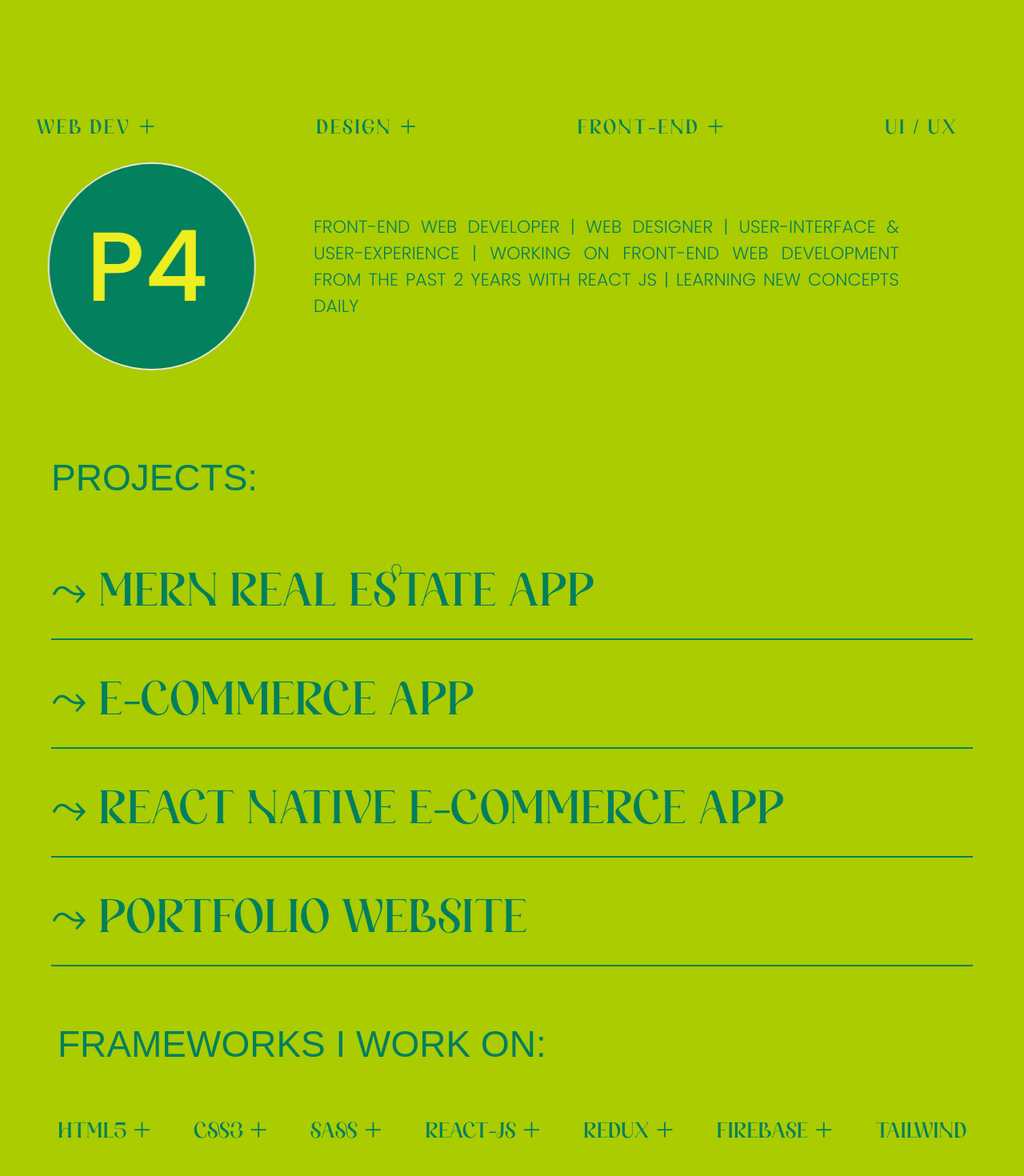
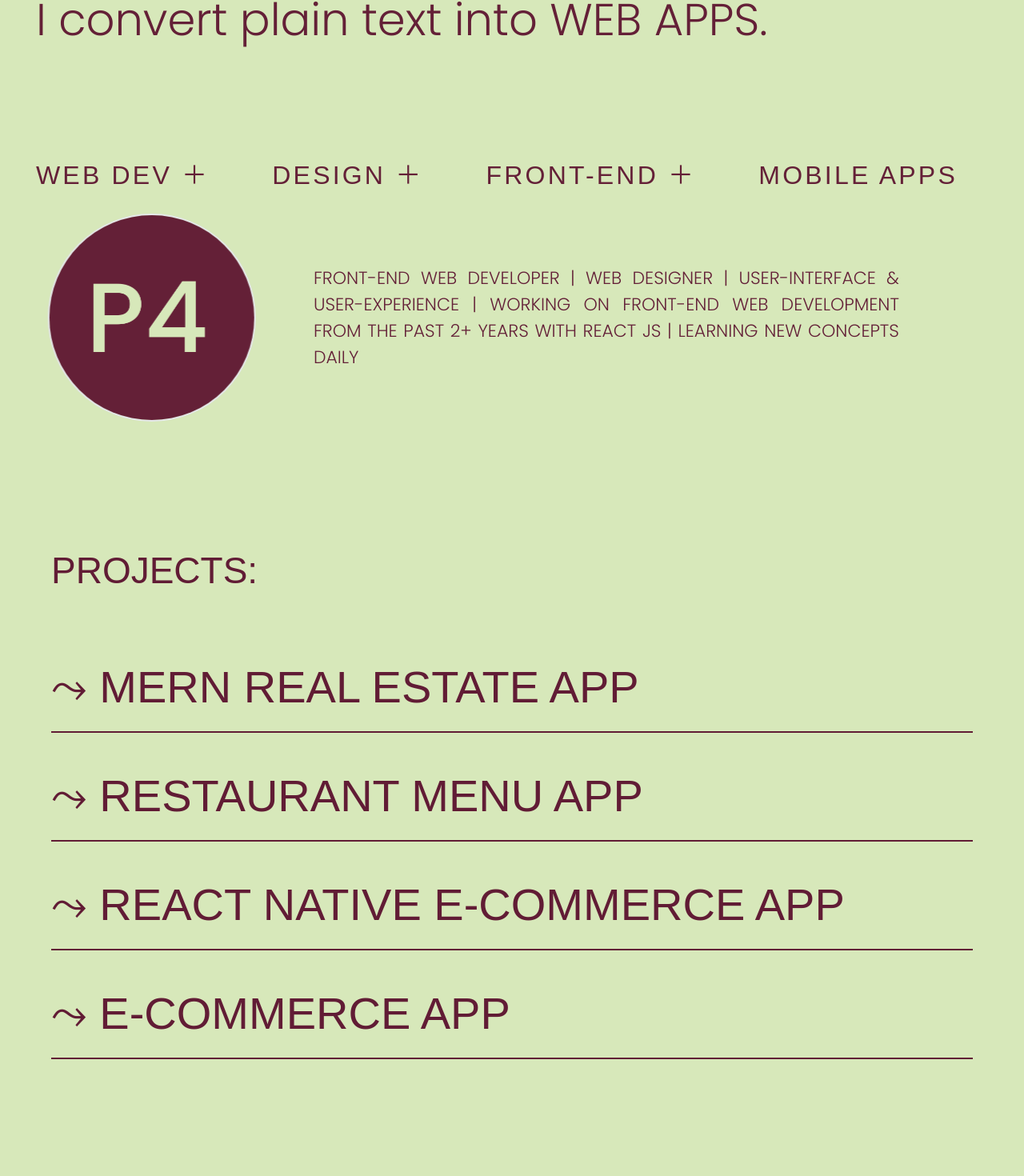
Before and after one commit to pr4th4meshh/p4-portfolio, a React (Vite) app: page / in a window 1280 px wide. Shown: the part 437-1907 px from the top of the page at 80% size. Built offline with nearby package versions, Linux system fonts and the light colour scheme.

Commit message:
Refactor: changed theme colors & added new project

```diff
--- a/src/components/About.jsx
+++ b/src/components/About.jsx
@@ -3,12 +3,12 @@ import styles from "../style"
 import about from "../assets/P4.png"
 
 const style = {
-  sec: `bg-[#AACC00] xxs:h-[470px] sm:pt-[80px] xs:h-[500px] h-[500px] ${styles.paddingY}`,
-  ul: `animate__animated animate__fadeInLeft animate__slower flex sm:${styles.flexCenter} ss:flex-row flex-col sm:text-[24px] text-[30px] ss:text-[28px] xs:text-[35px] xxs:text-[20px] xxs:tracking-widest text-[#007F5F] justify-between`,
+  sec: `bg-[#D7E8BA] ${styles.paddingY}`,
+  ul: `animate__animated animate__fadeInLeft animate__slower flex sm:${styles.flexCenter} ss:flex-row flex-col sm:text-[32px] text-[30px] ss:text-[28px] xs:text-[35px] xxs:text-[20px] xxs:tracking-widest text-[#611C35] justify-between`,
   h3: `font-wilk`,
   imgD: `sm:h-[260px] sm:w-[260px] h-[110px] w-[110px]  rounded-full border-2 animate__animated animate__fadeInLeft animate__slower `,
   divS: `flex-1 xxs:pt-6 pb-6 lg:px-20 px-8 xs:px-4 xxs:px-[10px]`,
-  h2: ` animate__animated animate__fadeInLeft animate__slower sm:text-[22px] text-[52px] ss:text-[24px] xs:text-[16px] xxs:text-[14px] flex flex-wrap text-[#007F5F] xxs:text-center sm:text-justify `,
+  h2: ` animate__animated animate__fadeInLeft animate__slower sm:text-[22px] text-[52px] ss:text-[24px] xs:text-[16px] xxs:text-[14px] flex flex-wrap text-[#611C35] xxs:text-center sm:text-justify `,
 }
 
 const About = () => {
@@ -26,7 +26,7 @@ const About = () => {
             <h3 className={` ${style.h3} `}>FRONT-END ＋</h3>
           </li>
           <li>
-            <h3 className={` ${style.h3} `}>UI / UX</h3>
+            <h3 className={` ${style.h3} `}>MOBILE APPS</h3>
           </li>
         </ul>
       </div>
@@ -41,7 +41,7 @@ const About = () => {
           <h2 className={`${style.h2}`}>
             FRONT-END WEB DEVELOPER | WEB DESIGNER | USER-INTERFACE &
             USER-EXPERIENCE | WORKING ON FRONT-END WEB DEVELOPMENT FROM THE PAST
-            2 YEARS WITH REACT JS | LEARNING NEW CONCEPTS DAILY
+            2+ YEARS WITH REACT JS | LEARNING NEW CONCEPTS DAILY
           </h2>
         </div>
       </div>
--- a/src/components/Contact.jsx
+++ b/src/components/Contact.jsx
@@ -3,12 +3,12 @@ import styles from "../style"
 import { useState } from "react"
 
 const style = {
-  sec: `bg-[#AACC00] text-[#007F5F] h-[500px]`,
-  h1: `font-pop sm:text-[46px] text-[32px] ss:text-[26px] xs:text-[24px] xxs:text-[22px] text-[#007F5F] pb-4`,
+  sec: `bg-[#D7E8BA] text-[#611C35] ${styles.paddingY}`,
+  h1: `font-pop sm:text-[46px] text-[32px] ss:text-[26px] xs:text-[24px] xxs:text-[22px] text-[#611C35] pb-4`,
   form: `py-2 rounded-lg`,
   label: `block font-medium mb-2`,
-  input: `form-input rounded-md w-full py-2 px-3  leading-5 bg-[#007F5F] text-[#AACC00] placeholder-[#AACC00] `,
-  button: `bg-[#007F5F] text-[#AACC00] py-2 px-4 rounded-md mt-3`,
+  input: `form-input rounded-md w-full py-2 px-3  leading-5 bg-[#611C35] text-[#D7E8BA] placeholder-[#D7E8BA] `,
+  button: `bg-[#611C35] text-[#D7E8BA] py-2 px-4 rounded-md mt-3`,
 }
 
 const Contact = () => {
--- a/src/components/Footer.jsx
+++ b/src/components/Footer.jsx
@@ -4,8 +4,8 @@ import { saveAs } from 'file-saver';
 import img from '../components/prathamesh-cv.pdf'
 
 const style = {
-  sec: ` xxs:h-[250px] sm:h-[200px] p-2 h-[200px] bg-[#AACC00] text-[#007F5F] `,
-  ul: ` ss:flex-row flex-col sm:text-[16px] md:text-[16px] text-[30px] ss:text-[16px] xs:text-[14px] xxs:text-[12px] text-[#007F5F] justify-evenly border-t-[1px] border-[#007F5F]`,
+  sec: ` xxs:h-[250px] sm:h-[200px] p-2 h-[200px] bg-[#D7E8BA] text-[#611C35] `,
+  ul: ` ss:flex-row flex-col sm:text-[16px] md:text-[16px] text-[30px] ss:text-[16px] xs:text-[14px] xxs:text-[12px] text-[#611C35] justify-evenly border-t-[1px] border-[#611C35]`,
   h3: `font-pop cursor-pointer xxs:text-[16px] `,
 }
 
@@ -18,7 +18,7 @@ const Footer = () => {
     <section className={` ${style.sec} `} >
       <ul className={` flex sm:${styles.flexCenter} ${styles.paddingY} ${style.ul} `}>
       <li>
-       <h3 className='font-pop p-3 xxs:text-[16px] ' >CREATED BY @PR4TH4MESHH</h3>
+       <h3 className='font-pop p-3 xxs:text-[16px] ' >DEVELOPED BY @PR4TH4MESHH</h3>
       </li>
       <li>
         <a href="mailto:prathameshasolkar17@gmail.com?subject=subject text">
--- a/src/components/Frameworks.jsx
+++ b/src/components/Frameworks.jsx
@@ -2,38 +2,38 @@ import React from "react"
 import styles from "../style"
 
 const style = {
-  sec: `bg-[#AACC00] ss:h-[300px] p-2 h-[400px]`,
-  h1: `font-pop  sm:text-[46px] text-[32px] ss:text-[26px] xs:text-[24px] xxs:text-[22px] text-[#007F5F] pb-14`,
+  sec: `bg-[#D7E8BA] px-2 ${styles.paddingY}`,
+  h1: `font-pop  sm:text-[46px] text-[32px] ss:text-[26px] xs:text-[24px] xxs:text-[22px] text-[#611C35] pb-14`,
   h3: `font-wilk`,
-  ul: `ss:flex-row flex-col sm:text-[18px] md:text-[26px] text-[30px] ss:text-[22px] xs:text-[20px] xxs:text-[20px] text-[#007F5F] justify-between`,
+  ul: `ss:flex-row flex-col sm:text-[18px] md:text-[32px] text-[30px] ss:text-[22px] xs:text-[20px] xxs:text-[20px] text-[#611C35] justify-between`,
 }
 
 const Frameworks = () => {
   return (
     <section className={`${style.sec}`} id="frameworks">
       <div className={`${styles.paddingX} `}>
-        <h1 className={` ${style.h1} `}>FRAMEWORKS I WORK ON:</h1>
+        <h1 className={` ${style.h1} `}>LANGUAGES & FRAMEWORKS:</h1>
         <ul className={` flex sm:${styles.flexCenter}  ${style.ul} `}>
           <li>
-            <h3 className={`${style.h3}`}>HTML5 ＋</h3>
+            <h3 className={`${style.h3}`}>HTML5/CSS3 ＋</h3>
           </li>
           <li>
-            <h3 className={`${style.h3}`}>CSS3 ＋</h3>
+            <h3 className={`${style.h3}`}>JAVASCRIPT ＋</h3>
           </li>
           <li>
-            <h3 className={`${style.h3}`}>SASS ＋</h3>
+            <h3 className={`${style.h3}`}>TYPESCRIPT ＋</h3>
           </li>
           <li>
-            <h3 className={`${style.h3}`}>REACT-JS ＋</h3>
+            <h3 className={`${style.h3}`}>REACT ＋</h3>
           </li>
           <li>
             <h3 className={`${style.h3}`}>REDUX ＋</h3>
           </li>
           <li>
-            <h3 className={`${style.h3}`}>FIREBASE ＋</h3>
+            <h3 className={`${style.h3}`}>TAILWIND ＋</h3>
           </li>
           <li>
-            <h3 className={`${style.h3}`}>TAILWIND </h3>
+            <h3 className={`${style.h3}`}>AND MORE.. </h3>
           </li>
         </ul>
       </div>
--- a/src/components/Hero.jsx
+++ b/src/components/Hero.jsx
@@ -2,10 +2,10 @@ import React from "react"
 import styles from "../style"
 
 const style = {
-  sec: `flex flex-col bg-[#AACC00] xxs:h-[500px]`,
+  sec: `flex flex-col bg-[#D7E8BA] pt-10 xxs:h-[60vh] xxs:justify-center xs:h-auto ${styles.paddingY}`,
   div: `pt-[50px] flex flex-col`,
-  h1: ` animate__animated animate__fadeInLeft animate__slower font-wilk sm:pt-[60px] text-[#007F5F] sm:text-[82px] text-[72px] ss:text-[56px] xs:text-[42px] xxs:text-[38px]`,
-  p: ` animate__animated animate__fadeInLeft animate__slower lg:[pb-0] sm:pb-[0px] sm:text-[56px] text-[52px] ss:text-[46px] xs:text-[40px] xxs:text-[32px] text-[#007F5F] `,
+  h1: ` animate__animated animate__fadeInLeft animate__slower font-wilk sm:pt-[60px] text-[#611C35] sm:text-[82px] text-[72px] ss:text-[56px] xs:text-[42px] xxs:text-[38px]`,
+  p: ` animate__animated animate__fadeInLeft animate__slower lg:[pb-0] sm:pb-[0px] sm:text-[56px] text-[52px] ss:text-[46px] xs:text-[40px] xxs:text-[32px] text-[#611C35] `,
 }
 
 const Hero = () => {
@@ -15,7 +15,7 @@ const Hero = () => {
         <h1 className={` ${style.h1} `}>
           PR4TH4MESHH'S <br /> PRTFLO//
         </h1>
-        <p className={` ${style.p} `}>I convert text into design.</p>
+        <p className={` ${style.p} `}>I convert plain text into WEB APPS.</p>
       </div>
     </section>
   )
--- a/src/components/LoadingScreen.jsx
+++ b/src/components/LoadingScreen.jsx
@@ -1,7 +1,7 @@
 import React from "react"
 
 const style = {
-  div: `bg-[#AACC00] h-[100vh] text-[#007F5F]`,
+  div: `bg-[#D7E8BA] h-[100vh] text-[#611C35]`,
   h1: `font-wilk sm:text-[86px] text-[72px] ss:text-[56px] xs:text-[42px] xxs:text-[36px] `,
   divS: `relative animate__animated animate__fadeIn animate__fadeIn animate__slower `,
 }
--- a/src/components/Navbar.jsx
+++ b/src/components/Navbar.jsx
@@ -4,8 +4,8 @@ import { navLinks } from '../constants'
 const style = {
   nav: `w-full flex py-6 justify-between items-center fixed backdrop-blur-2xl z-[999] animate__animated animate__fadeInDown animate__slower   `,
   ul: `list-none flex md:justify-end justify-center flex-1 px-6`,
-  li: `cursor-pointer mr-3 text-[#007F5F]`,
-  a: `ss:text-[14px] text-[10px] border-[1px] p-[7px] rounded-full border-[#007F5F] hover:bg-[#007f5f] hover:text-[#aacc00] ease-in duration-200`,
+  li: `cursor-pointer mr-3 text-[#611C35]`,
+  a: `ss:text-[14px] text-[10px] border-[1px] p-[7px] rounded-full border-[#611C35] hover:bg-[#611C35] hover:text-[#D7E8BA] ease-in duration-200`,
 }
 
 const Navbar = () => {
--- a/src/components/Projects.jsx
+++ b/src/components/Projects.jsx
@@ -2,10 +2,10 @@ import React from "react"
 import styles from "../style"
 
 const style = {
-  sec: ` xxs:h-[470px] xs:h-[700px] h-[100px] bg-[#AACC00] `,
-  ul: `sm:text-[56px] flex flex-col flex-wrap text-[52px] ss:text-[46px] xs:text-[40px] xxs:text-[26px] text-[#007F5F] xs:leading-[110px] leading-[50px]`,
-  h1m: `font-pop  sm:text-[46px] text-[32px] ss:text-[26px] xs:text-[24px] xxs:text-[22px] text-[#007F5F] pb-14`,
-  h1: `font-wilk mb-6 border-b-[2px] border-[#007F5F]  cursor-pointer`,
+  sec: `bg-[#D7E8BA] ${styles.paddingY} `,
+  ul: `sm:text-[56px] flex flex-col flex-wrap text-[52px] ss:text-[46px] xs:text-[40px] xxs:text-[23px] text-[#611C35] xs:leading-[110px] leading-[50px]`,
+  h1m: `font-pop  sm:text-[46px] text-[32px] ss:text-[26px] xs:text-[24px] xxs:text-[22px] text-[#611C35] pb-14`,
+  h1: `font-wilk mb-6 border-b-[2px] border-[#611C35]  cursor-pointer`,
 }
 
 const Projects = () => {
@@ -20,8 +20,8 @@ const Projects = () => {
             </a>
           </li>
           <li>
-            <a href="https://github.com/pr4th4meshh/p4-ecommerce">
-              <h1 className={`${style.h1}`}>⤳ E-COMMERCE APP</h1>
+            <a href="https://github.com/pr4th4meshh/restaurant-menu-nextjs-app">
+              <h1 className={`${style.h1}`}>⤳ RESTAURANT MENU APP</h1>
             </a>
           </li>
           <li>
@@ -30,8 +30,8 @@ const Projects = () => {
             </a>
           </li>
           <li>
-            <a href="https://github.com/pr4th4meshh/p4-portfolio">
-              <h1 className={`${style.h1}`}>⤳ PORTFOLIO WEBSITE</h1>
+            <a href="https://github.com/pr4th4meshh/p4-ecommerce">
+              <h1 className={`${style.h1}`}>⤳ E-COMMERCE APP</h1>
             </a>
           </li>
         </ul>
--- a/src/components/ScrollButton.jsx
+++ b/src/components/ScrollButton.jsx
@@ -3,7 +3,7 @@ import { useEffect } from "react"
 
 const style = {
   div: `fixed bottom-0 right-0 m-6`,
-  btn: `bg-[#007F5F] text-[#AACC00] py-2 px-4 rounded-full`,
+  btn: `bg-[#611C35] text-[#D7E8BA] py-2 px-4 rounded-full`,
 }
 
 const ScrollButton = () => {
--- a/tailwind.config.cjs
+++ b/tailwind.config.cjs
@@ -15,7 +15,7 @@ module.exports = {
       },
       fontFamily: {
         pop: ['Poppins', 'sans-serif'],
-        wilk: ['Wilk', 'sans-serif'],
+        wilk: ['Cursive', 'sans-serif'],
       },
     },
     screens: {
```
Also changed, not shown: src/assets/P4.png.
